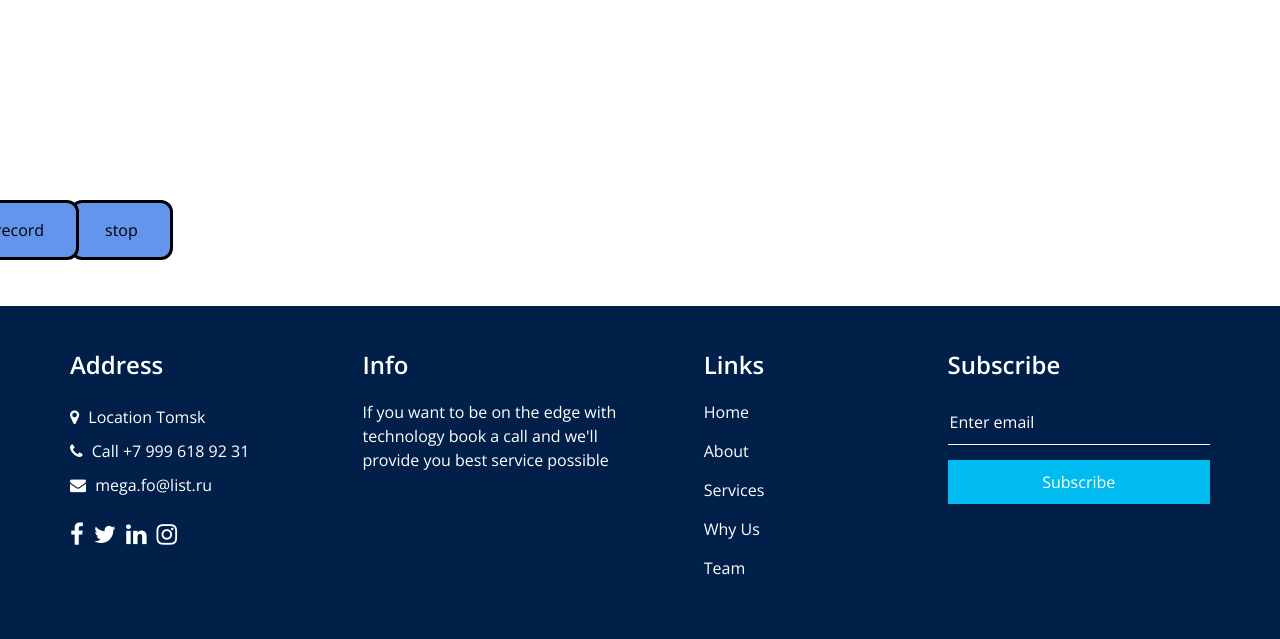
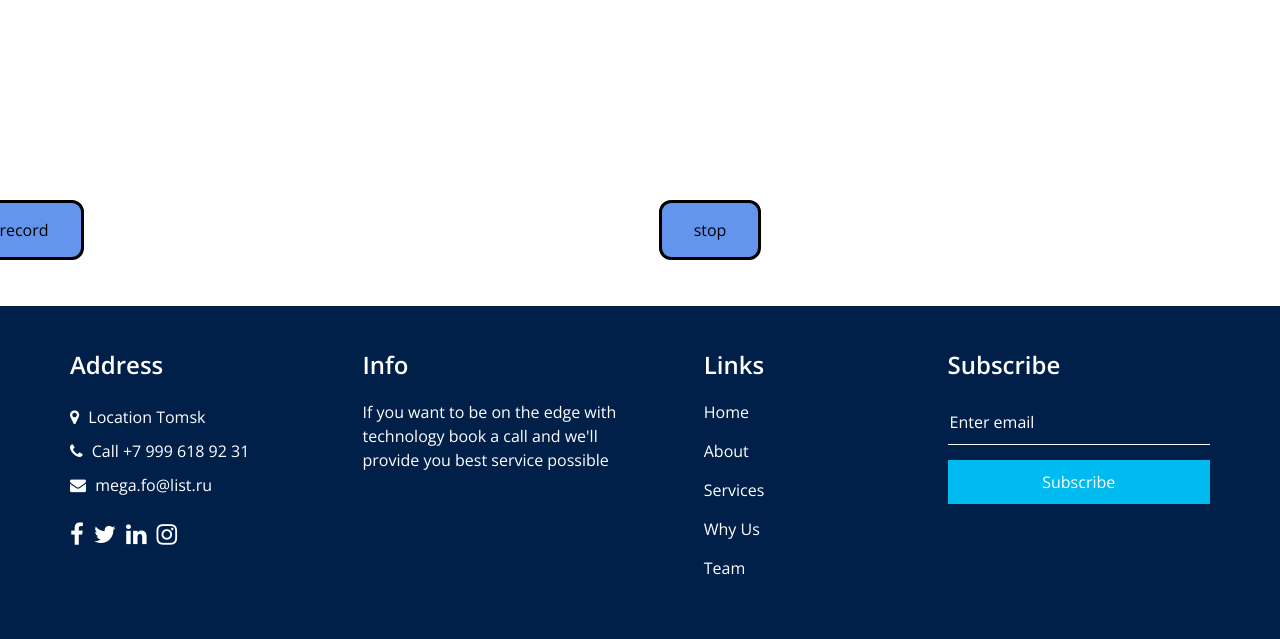
Before and after one commit to Roman12322/DoubleCheck, a Django app: template main/templates/main/main.html in a window 1280 px wide; the page is wider, and only the part inside the window is pictured. Shown: the part 235-874 px from the top of that part. Run offline with Django 3.2, Linux system fonts and the light colour scheme; the template is opened without the code that fills it, so the values that code supplies are empty; some libraries are stand-ins or nearby versions.

Commit message:
trying to fix .css v14

```diff
--- a/static/main/css/style.css
+++ b/static/main/css/style.css
@@ -628,6 +628,7 @@ a:focus {
 #post-form > div {
   display: flex;
   justify-content: center;
+  width: 100%;
 }
 
 .stop-button {
@@ -643,6 +644,7 @@ a:focus {
   flex-direction: column;
   align-items: center;
   justify-content: center;
+  width: 10%;
 }
 
 .try-button {
```
